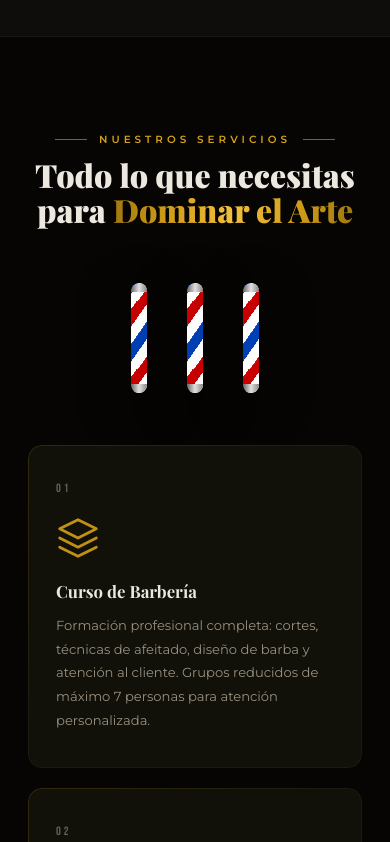
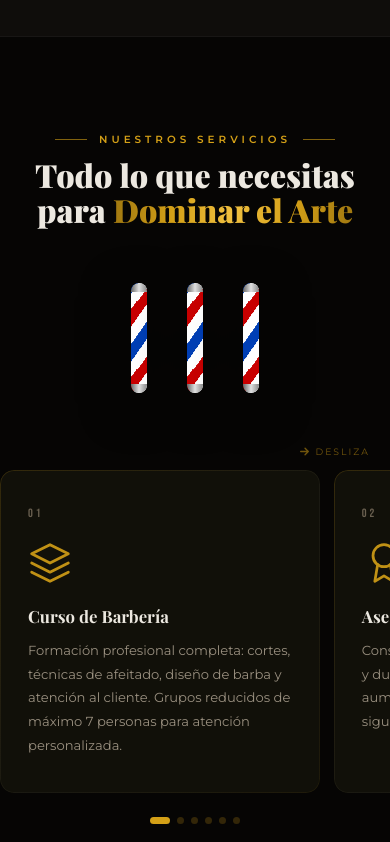
Before and after one commit to DEIV0510/casadelbarbero, a plain HTML site: page index.html in a window 390 px wide. Shown: the part 1180-2022 px from the top of the page. Drawn offline with nearby package versions, Linux system fonts and the light colour scheme; animation ran at ten frames a second; a web font is replaced by a local one.

Commit message:
Add mobile horizontal swipe carousels
- Services, Contact and Conference sections become
  horizontal snap carousels on screens ≤600px
- Cards sized 82vw (services/conf) and 75vw (contact)
  so the next card peeks to hint at swiping
- Animated swipe-hint arrow fades on first scroll
- Gold pill dot-indicator updates as user swipes
- Stats section stays 2-column grid (no carousel needed)
- Container padding reduced to 20px on mobile

Co-Authored-By: Claude Sonnet 4.6 <noreply@anthropic.com>

```diff
--- a/index.html
+++ b/index.html
@@ -283,6 +283,23 @@ footer p{font-size:.7rem;color:var(--txt3);letter-spacing:1px}
 @keyframes ldDotPulse{0%,100%{opacity:.3;transform:scale(1)}50%{opacity:1;transform:scale(1.4)}}
 @keyframes ldFadeUp{from{opacity:0;transform:translateY(6px)}to{opacity:1;transform:translateY(0)}}
 
+/* ══ SWIPE HINT & SCROLL DOTS ═══════════════════ */
+.swipe-hint-row{
+  display:flex;align-items:center;justify-content:flex-end;gap:5px;
+  font-size:.58rem;letter-spacing:2px;text-transform:uppercase;
+  color:var(--gold3);margin-bottom:8px;
+  transition:opacity .5s;
+  animation:swipeHintBlink 2s ease-in-out 1.2s 3}
+@keyframes swipeHintBlink{0%,100%{opacity:.55}50%{opacity:1}}
+.swipe-hint-row.gone{opacity:0!important;animation:none;pointer-events:none}
+.scroll-dots{display:flex;justify-content:center;align-items:center;gap:7px;margin-top:12px}
+.scroll-dot{
+  width:7px;height:7px;border-radius:50%;
+  background:rgba(212,160,23,.22);
+  transition:background .25s,width .3s,border-radius .3s;
+  cursor:pointer;border:none;padding:0;flex-shrink:0;outline:none;touch-action:manipulation}
+.scroll-dot.active{background:var(--gold);width:20px;border-radius:4px}
+
 /* ══ RESPONSIVE ══════════════════════════════════ */
 @media(max-width:900px){
   .services-grid{grid-template-columns:repeat(2,1fr)}
@@ -296,10 +313,50 @@ footer p{font-size:.7rem;color:var(--txt3);letter-spacing:1px}
   .stat+.stat::before{display:none}
   .contact-grid{grid-template-columns:1fr}
 }
-@media(max-width:540px){
-  .services-grid{grid-template-columns:1fr}
+@media(max-width:600px){
+  .container{padding:0 20px}
   .hero-btns{flex-direction:column;align-items:stretch}
   .btn{justify-content:center}
+
+  /* ── Carruseles horizontales ── */
+  .services-grid,
+  .contact-grid{
+    display:flex;
+    overflow-x:auto;
+    scroll-snap-type:x mandatory;
+    -webkit-overflow-scrolling:touch;
+    scrollbar-width:none;
+    gap:14px;
+    padding:4px 20px 12px;
+    margin:0 -20px;
+  }
+  .services-grid::-webkit-scrollbar,
+  .contact-grid::-webkit-scrollbar{display:none}
+
+  .conf-items{
+    display:flex;
+    flex-direction:row;
+    overflow-x:auto;
+    scroll-snap-type:x mandatory;
+    -webkit-overflow-scrolling:touch;
+    scrollbar-width:none;
+    gap:14px;
+    padding:4px 20px 12px;
+    margin:0 -20px;
+  }
+  .conf-items::-webkit-scrollbar{display:none}
+
+  /* ancho de cada card en el carrusel */
+  .svc-card{flex:0 0 82vw;scroll-snap-align:start;min-width:0}
+  .contact-card{flex:0 0 75vw;scroll-snap-align:start;min-width:0}
+  .conf-item{flex:0 0 82vw;scroll-snap-align:start;margin-bottom:0;min-width:0}
+
+  /* botón al final de conf-items (no es .conf-item) */
+  .conf-items > div:not(.conf-item){
+    flex:0 0 auto;align-self:center;
+    padding:0 8px;margin:0!important;
+    scroll-snap-align:start;
+  }
 }
 </style>
 </head>
@@ -814,6 +871,59 @@ footer p{font-size:.7rem;color:var(--txt3);letter-spacing:1px}
     new IntersectionObserver(e=>p.style.animationPlayState=e[0].isIntersecting?'running':'paused',{threshold:0}).observe(p);
   });
 
+  /* ── MOBILE CAROUSELS (dots + swipe hint) ── */
+  function initCarousels(){
+    if(window.innerWidth > 600) return;
+    [
+      {sel:'.services-grid', cardSel:'.svc-card'},
+      {sel:'.contact-grid',  cardSel:'.contact-card'},
+      {sel:'.conf-items',    cardSel:'.conf-item'},
+    ].forEach(({sel, cardSel})=>{
+      const el = document.querySelector(sel);
+      if(!el) return;
+      const cards = Array.from(el.querySelectorAll(cardSel));
+      if(cards.length < 2) return;
+
+      // margen derecho en la última card para que pueda snappear al inicio
+      cards[cards.length-1].style.marginRight = '20px';
+
+      // ── swipe hint ──
+      const hint = document.createElement('div');
+      hint.className = 'swipe-hint-row';
+      hint.innerHTML = '<svg width="13" height="13" viewBox="0 0 24 24" fill="none" stroke="currentColor" stroke-width="2.5" stroke-linecap="round" stroke-linejoin="round"><path d="M5 12h14M13 6l6 6-6 6"/></svg><span>Desliza</span>';
+      el.before(hint);
+      el.addEventListener('scroll', ()=>hint.classList.add('gone'), {passive:true, once:true});
+
+      // ── dots ──
+      const dotsEl = document.createElement('div');
+      dotsEl.className = 'scroll-dots';
+      dotsEl.setAttribute('aria-hidden','true');
+      const dots = cards.map((card, i)=>{
+        const d = document.createElement('button');
+        d.className = 'scroll-dot' + (i===0 ? ' active' : '');
+        d.setAttribute('aria-label', 'Ítem '+(i+1));
+        d.onclick = ()=>{
+          const off = card.getBoundingClientRect().left - el.getBoundingClientRect().left + el.scrollLeft;
+          el.scrollTo({left:off, behavior:'smooth'});
+        };
+        dotsEl.appendChild(d);
+        return d;
+      });
+      el.after(dotsEl);
+
+      // actualizar dot activo en cada scroll
+      el.addEventListener('scroll', ()=>{
+        let best=0, bestD=Infinity;
+        cards.forEach((card,i)=>{
+          const dist = Math.abs(card.getBoundingClientRect().left - el.getBoundingClientRect().left);
+          if(dist < bestD){ bestD=dist; best=i; }
+        });
+        dots.forEach((d,i)=>d.classList.toggle('active', i===best));
+      }, {passive:true});
+    });
+  }
+  initCarousels();
+
   upPB(); upNav();
 })();
 </script>
```
